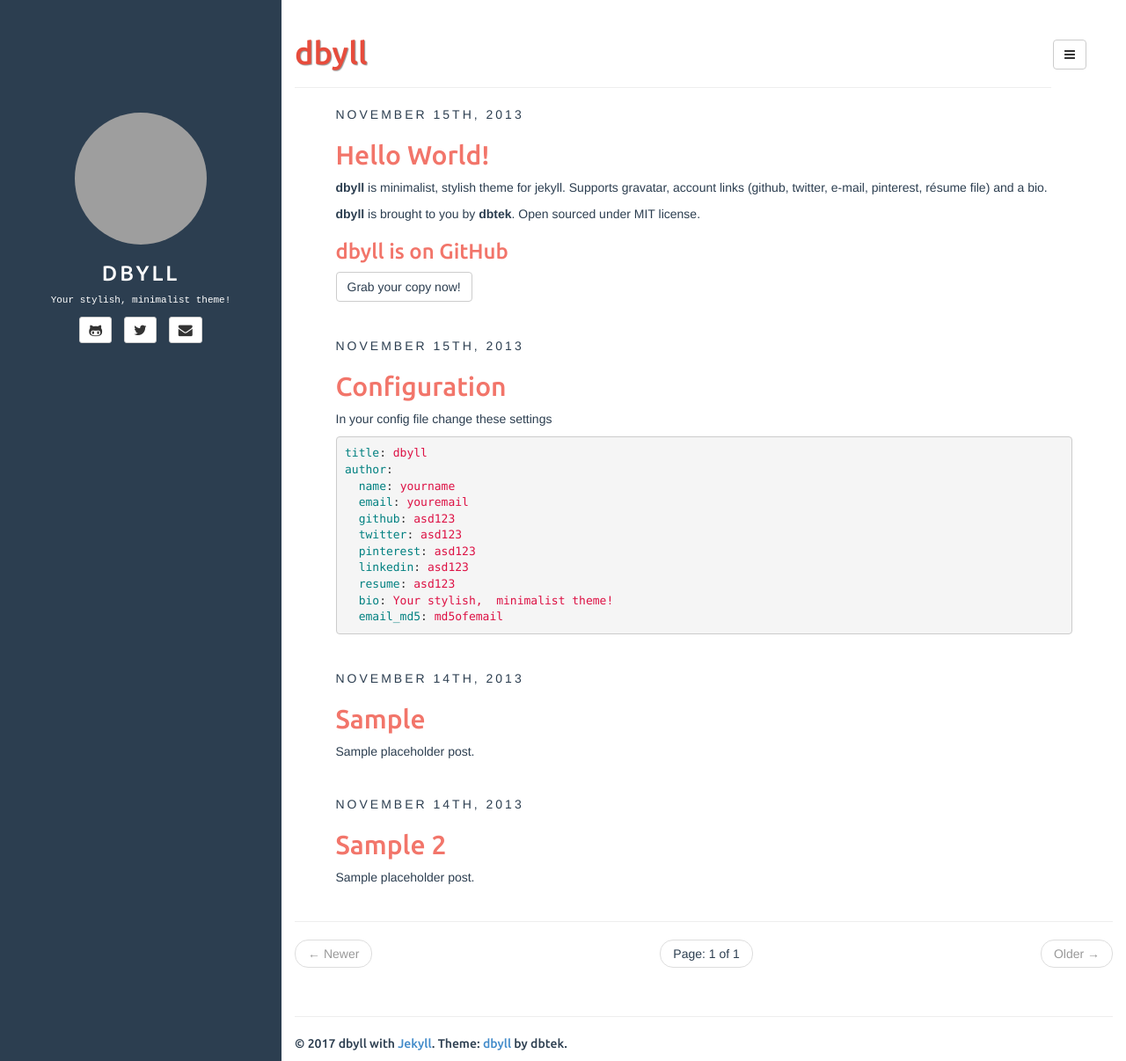
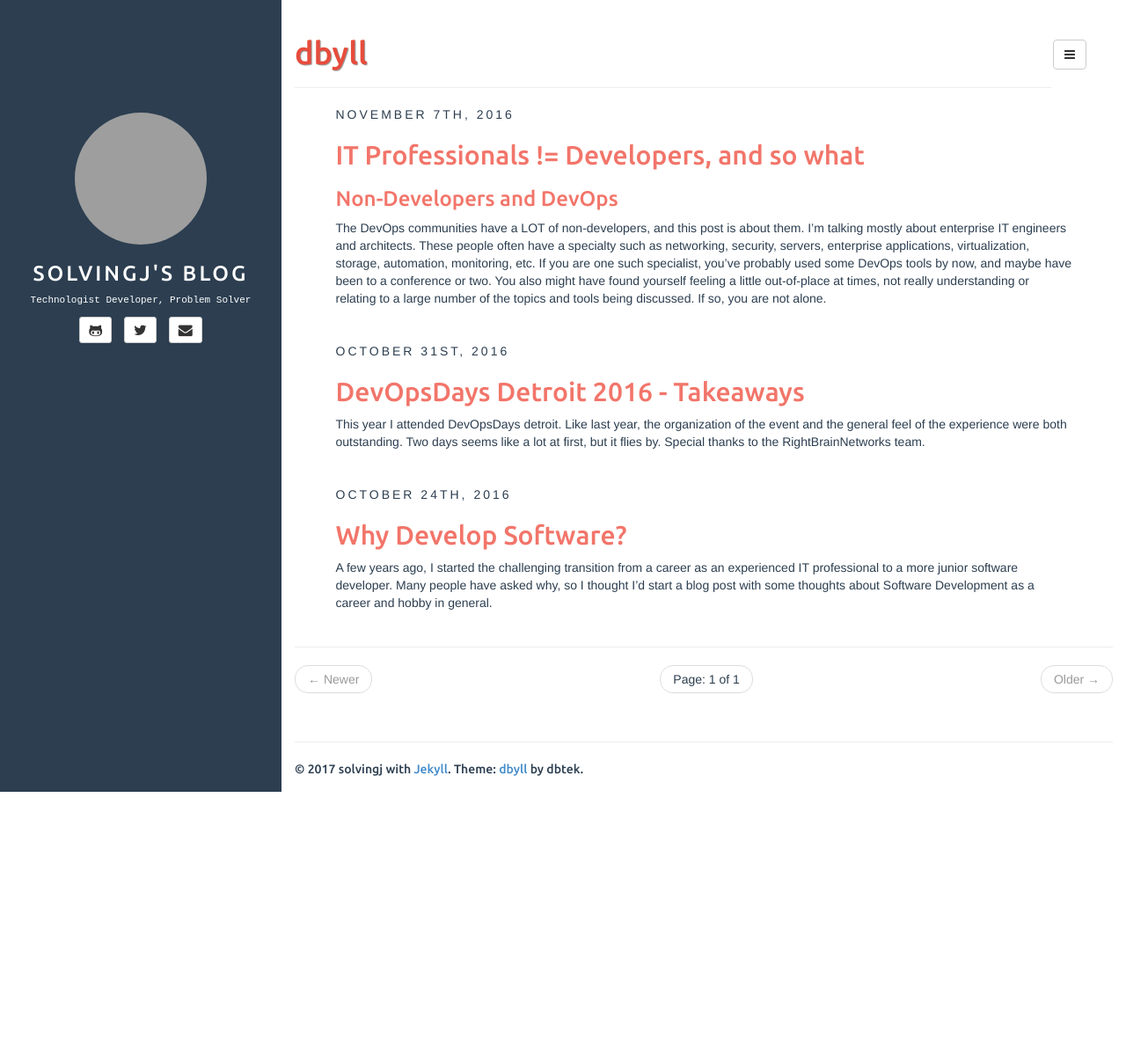
Before and after one commit to solvingJ/blog, a Jekyll site: the page built from index.html, in a window 1280 px wide and 1206 px high. Shown: the whole window at 88% size. Built offline with Jekyll 4.4.1, drawn with Linux system fonts in a browser that asks for light colours; the list of posts is cut into pages by our own code; grey boxes are pictures that could not be loaded.

Commit message:
restore posts, basic config

```diff
--- a/_config.yml
+++ b/_config.yml
@@ -5,9 +5,7 @@
 exclude: ["README.md"] # files to exclude
 highlighter: rouge
 markdown: kramdown
-disqus: dbyll
-google_analytics: dbyll
-title: dbyll
+title: solvingj's blog
 
 defaults:
   -
@@ -16,16 +14,13 @@
     values:
       title: dbyll
 
-description: Stylish Jekyll Theme
+description: SolvingJ's Blog
 author:
-  name: dbyll
-  email: dbyll@ismaildemirbilek.com
-  github: dbtek
-  twitter: dbtek
-  pinterest: asd123
-  linkedin: asd123
-  bio: Your stylish, minimalist theme!
-  email_md5: 726351295ec82e145928582f595aa3aa
+  name: solvingj
+  email: jerrywiltse@gmail.com
+  github: solvingj
+  twitter: solvingj
+  bio: Technologist Developer, Problem Solver
 
 rss_path: feed.xml
 categories_path: categories.html
--- a/_posts/2013-11-14-sample-2.md
+++ /dev/null
@@ -1,11 +0,0 @@
----
-layout: post
-title: Sample 2
-categories: [general, demo, sample]
-tags: [demo, dbyll, dbtek, sample2]
-description: Sample placeholder post.
----
-
-Lorem ipsum dolor sit amet,  consectetur adipisicing elit,  sed do eiusmod tempor incididunt ut labore et dolore magna aliqua. Ut enim ad minim veniam,  quis nostrud exercitation ullamco laboris nisi ut aliquip ex ea commodo consequat. Duis aute irure dolor in reprehenderit in voluptate velit esse cillum dolore eu fugiat nulla pariatur. Excepteur sint occaecat cupidatat non proident,  sunt in culpa qui officia deserunt mollit anim id est laborum.
-
-Lorem ipsum dolor sit amet,  consectetur adipisicing elit,  sed do eiusmod tempor incididunt ut labore et dolore magna aliqua. Ut enim ad minim veniam,  quis nostrud exercitation ullamco laboris nisi ut aliquip ex ea commodo consequat. Duis aute irure dolor in reprehenderit in voluptate velit esse cillum dolore eu fugiat nulla pariatur. Excepteur sint occaecat cupidatat non proident,  sunt in culpa qui officia deserunt mollit anim id est laborum.
--- a/_posts/2013-11-15-configuration.md
+++ /dev/null
@@ -1,23 +0,0 @@
----
-layout: post
-title: Configuration
-categories: [general, setup, demo]
-tags: [demo, dbyll, dbtek, setup]
-fullview: true
----
-
-In your config file change these settings
-
-{% highlight yaml %}
-title: dbyll
-author:
-  name: yourname
-  email: youremail
-  github: asd123
-  twitter: asd123
-  pinterest: asd123
-  linkedin: asd123
-  resume: asd123
-  bio: Your stylish,  minimalist theme!
-  email_md5: md5ofemail
-{% endhighlight %}
--- a/_posts/2013-11-15-hello-world.md
+++ /dev/null
@@ -1,16 +0,0 @@
----
-layout: post
-title: Hello World!
-categories: [general, setup, demo]
-tags: [demo, dbyll, dbtek, setup]
-fullview: true
-comments: true
----
-
-**dbyll** is minimalist, stylish theme for jekyll. Supports gravatar, account links (github, twitter, e-mail, pinterest, résume file) and a bio.
-
-**dbyll** is brought to you by **[dbtek](http://ismaildemirbilek.com)**. Open sourced under [MIT](http://opensource.org/licenses/MIT) license.
-
-### dbyll is on GitHub
-
-<a class="btn btn-default" href="https://github.com/dbtek/dbyll">Grab your copy now!</a>
--- /dev/null
+++ b/_posts/2016-10-24-Why-Develop-Software.md
@@ -0,0 +1,19 @@
+---
+layout: post
+title: Why Develop Software?
+published: true
+---
+A few years ago, I started the challenging transition from a career as an experienced IT professional to a more junior software developer.  Many people have asked why, so I thought I'd start a blog post with some thoughts about Software Development as a career and hobby in general.
+
+### Fulfilling a Need
+
+I believe it's important for the human mind to "create". Even those who don't think they're "creative" can't resist this urge.  This is clearly evidenced by the proliferation of paper airplanes and footballs in schools, gardens in backyards, and entire worlds in Minecraft. On a personal level, when I started working with computers, I quickly became addicted to helping people by solving their technical problems. When designing and building complex network and server environments, there was a fair amount of creation and problem solving.  However, after a project where I was forced wade a little deeper into the waters of software development, I could see that the opportunities to create and solve problems were vast in comparison to IT. Also, there were problems in IT for which there were no good solutions, and which I felt I could solve some day with software.
+
+### My Advice for Would-Be Developers
+If you enjoy working with technology, then I encourage you to ignore the apparent overwhelming complexity that exists on the face of software development, and try your hand. For those who know they want to become developers, but aren't confident in their abilities, do not be discouraged. Despite being a natural technologist, I was NOT a natural developer.  Perhaps it was because I started later in life, but I continue to have to wrestle with new concepts for months before actually being able to read or write an example (even simple ones). I think I would have been discouraged, if not so stubborn... so be stubborn.
+
+### Realistic Expectations
+It's also important to realize that even if you get into the field as a professional, you may decide that you do not enjoy or accept the lifestyle of a software developer.  However, this is true for almost any professional field.  Unfortunately, the fields of higher learning such as science, engineering, medicine, law, and others do not lend themselves to young people trying to choose a career path or major in college.  However, among these fields, software development is a bit of an exception because people can try it out while they are still young (although it does typically requires significant guidance and mentoring).
+
+### Summary
+The transition to a career in software development has been a rewarding one for me, and I do recommend it. "Right now" seems like the most exciting and inspiring time one could possibly hope to be creating software. However, perhaps what excites me most is the knowledge that today's possibilities are almost certain to be dwarfed by those of tomorrow.
--- /dev/null
+++ b/_posts/2016-10-31-DevOpsDays-Detroit-Takeaways.md
@@ -0,0 +1,40 @@
+---
+layout: post
+title: DevOpsDays Detroit 2016 - Takeaways
+published: true
+---
+This year I attended DevOpsDays detroit.  Like last year, the organization of the event and the general feel of the experience were both outstanding. Two days seems like a lot at first, but it flies by.  Special thanks to the RightBrainNetworks team.
+
+### The Personal Element
+
+It was interesting to see a lot of returning teams from local enterprises, and hearing how far they've come in the past year. Different companies have tried different paths, and hearing the realities of their experience can absolutely be valuable to those on the verge of similar paths. Some were downright inspiring.   The speakers were also fascinating. Talked to some after the fact and they were all keen on elaborating about their stories further.
+
+### Ignite Talks
+
+I think I enjoyed the ignite talks more than most people. Maybe I'm in the minority, but I would like to see more of these.  I'm a person who enjoys as much diverse exposure as I can get at gatherings.  It's a real challenge for the speakers to distill big ideas and a big message to such a small window. From my perspective, I think thats what makes them so attractive (somewhat like a TedTalk).
+
+### Breakout Rooms
+
+The participation in the breakout rooms was also great. There were some new topics for ideas I had not heard before, and some of the conversations really made me think about new things. The process where people walk up to stage and gave their idea works, but I think a suggestion + voting app could be better in some ways.  I'm sure there are apps out there for this.
+
+### Braindump
+
+For those wondering what actually was discussed, here's a braindump of things I personally heard about and found interesting. These are from organizers, break-out rooms, vendors and 1-on-1's.
+
+* Embedding security information in the DevOps pipeline is a challenge. There are clever solutions for treating "security as code" some involve PGP.
+
+* People are making Kubernetes work on numerous scales and platforms.  Still evolving, and the new federation feature might be a necessity at large scale.
+
+* There are still many IOT devices and use-cases with very limited memory, where having a network stack with TCP is still not possible.
+
+* GE trying to encourage use of IOT platform, all built on Cloud Foundry.
+
+* Positive review of ProGet for .NET shop doing CI/CD for SAAS. Some people trying chocolatey for enterprise use.
+
+* Immutable infrastructure is still an awkward solution for IAAS use cases. It might never be a good fit. Active Directory join is part of the issue, but even without this, problems still exist.
+
+* There are software companies trying to bring DevOps to IBM systems, Mainframe specifically, not sure about AIX or ISeries.
+
+* When votes were taken for breakout rooms, there were almost no hands for "Monitoring" discussions.
+
+* A lot of people were interested in the discussions about challenges when working from home.
--- /dev/null
+++ b/_posts/2016-11-07-IT-Profssionals-Not-Developers.md
@@ -0,0 +1,19 @@
+---
+layout: post
+title: "IT Professionals != Developers, and so what"
+date: 2016-11-07
+---
+### Non-Developers and DevOps
+The DevOps communities have a LOT of non-developers, and this post is about them.  I'm talking mostly about enterprise IT engineers and architects.  These people often have a specialty such as networking, security, servers, enterprise applications, virtualization, storage, automation, monitoring, etc.  If you are one such specialist, you've probably used some DevOps tools by now, and maybe have been to a conference or two. You also might have found yourself feeling a little out-of-place at times, not really understanding or relating to a large number of the topics and tools being discussed. If so, you are not alone.
+
+### The Gap
+Many of the speakers we hear from at DevOps conferences come from software companies (or occasionally large enterprise software teams) which are focused almost entirely on developer problems. They often begin their talks with "ops-related" battlefield stories which include being on call when outages occur. This is great because virtually everyone can connect with this experience to some degree. However, the connection often begins to dissolve when the speakers start talking about software-specific problems and tools which are foreign to our non-developers attendees. The problem continues in conferences which have "breakout rooms", where it's clear that some of the attendeeds are quietly wondering why they can't relate to the conversation at all, even though they use the tool the group is talking about. This isn't really groundbreaking news, but what is surprising to me is how little people talk about it.
+
+### The Reason
+There's certainly a psychological component where people don't like to speak up about what they don't know.  However, beyond this I think the situation surrounding tools is another big part of this phenomena.  There seems to be a bit of a use case see-saw among tools that are used by both developers and enterprise engineers.  Most of the DevOps tools are rooted in development first.  Some really smart developers tackle a very specific problem really well with a bold new technology or concept (eg. "Immutable Infrastucture" or "Containers" or a new cloud orchestration methodology). All the weight on the see-saw begins on the side of the developer use case, and eventually it gains a following in one or more developer communities.  Inevitably, any obvious benefits and overlap with enterprise use cases draws enterprise attention, and the potential for enterprise revenue draws the vendor's attention. Enterprise engineers start trying to jam the new product or concept into their environment, and the vendors do their best to expand their features and accomodate (while also clarifying and hardening their scope boundries). During this period, more weight goes over to solving enterprise problems and a product or process can become pretty flexible and robust this way.  Over time, then the see-saw starts to balance out and it starts to meet the "Definition" of a DevOps tool, truly applicable to a fair number of uses cases in both realms.
+
+### Sharing Tools: Abstract Problems vs Specific Problems
+I think one thing that might be helpful for companies developing DevOps tools is to think more deeply about the problems they're "willing" to solve as early as possible.  I think this is one case where it's very important to divide your potential target market into two separate groups:  1) Enterprise Infrastructure Teams, 2) Development Teams (whether at a startup, major software company, or enterprise).  While a large part of the unifying message of the DevOps movement is that these two groups share problems, it's critical to look at the situation more closely.  Indeed these two groups often share a large number of common "abstract problems" (eg: configuration management), but it turns out that they have very different "specific problems" (eg: enterprise solaris configuration management with RBAC that also integrates into service-now). The size of the differences between specific problems is another rarely-discussed challenge in DevOps.
+
+### The Confusion
+In a way, the tools of developers and enterprises have essentially been dumped into one big DevOps "toolbox". This has benefits, but makes the use cases of the individual tools less discernable for the non-developer.  The maturing of these tools takes time, and the sheer number can be very hard to navigate for the average "enterprise shopper".  Most teams are forging ahead and eventually figuring out which tools they need and making them work with varying success. However, I think this situation is a near-silent, but potentially defining characteristic of the DevOps movement.
```
Also changed, not shown: _posts/2013-11-14-sample.md (deleted, +0 -17 lines).
